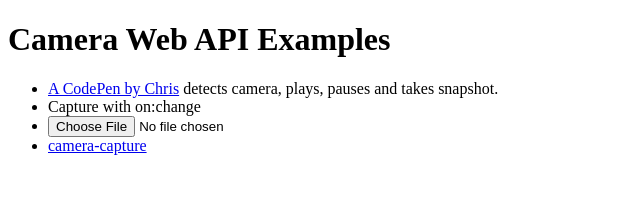
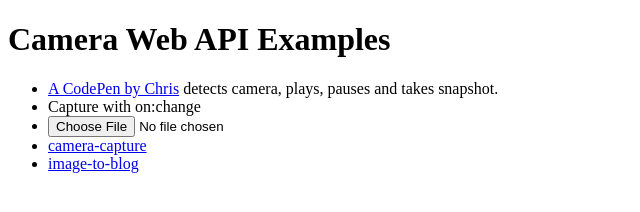
Before and after one commit to breakerbay/camera-webapi-examples, a plain HTML site: page index.html in a window 1280 px wide. Shown: the whole page, without its empty margins (0-640 px from the left). Drawn offline with Linux system fonts and the light colour scheme.

Commit message:
Update index.html

```diff
--- a/index.html
+++ b/index.html
@@ -12,6 +12,7 @@
     <li><!-- <input class="card_input" v-on:change="appCapture($event)" type="file" accept="image/*" capture="camera" /> --> Capture with on:change</li>
     <li><input class="card_input" type="file" accept="image/*" capture="camera" /></li>
     <li><a href="camera-capture-button.html">camera-capture</a></li>
+        <li><a href="image-to-blog.html">image-to-blog</a></li>
 </ul>
 </body>
 </html>
```
